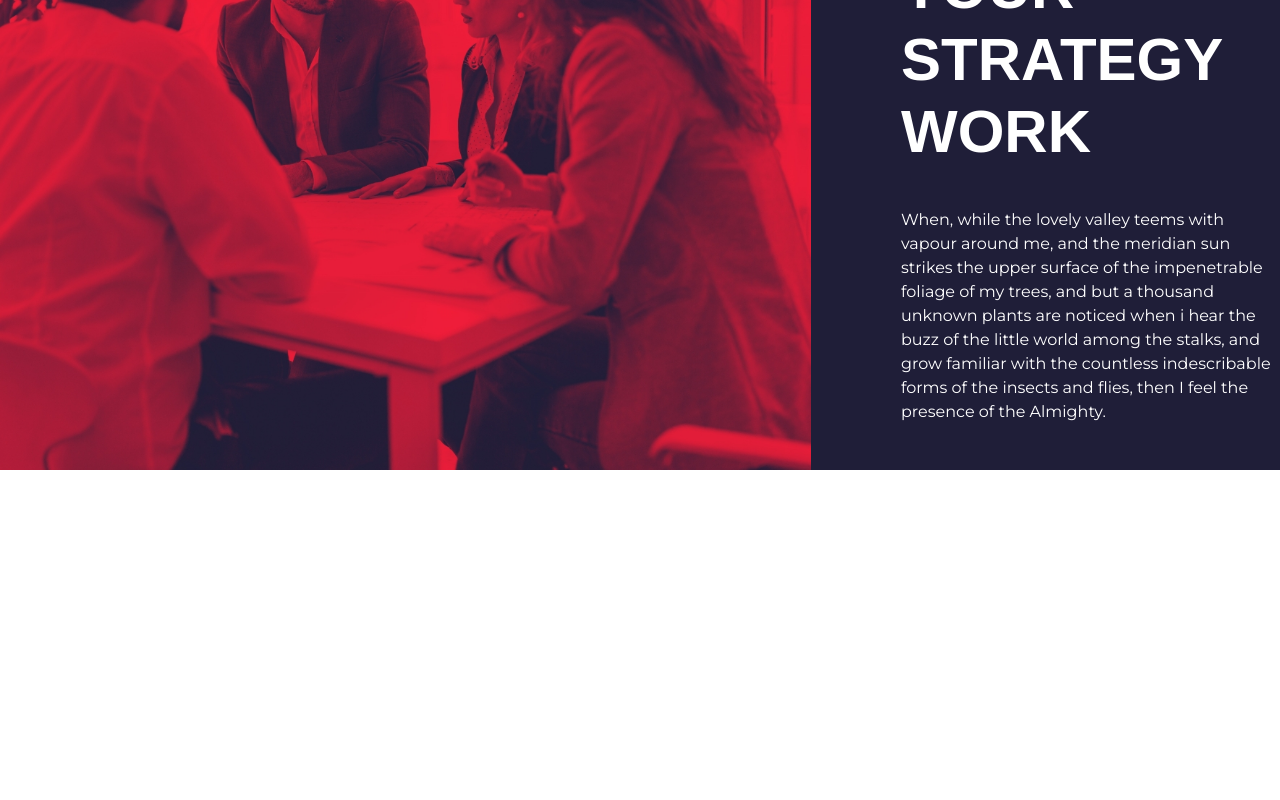
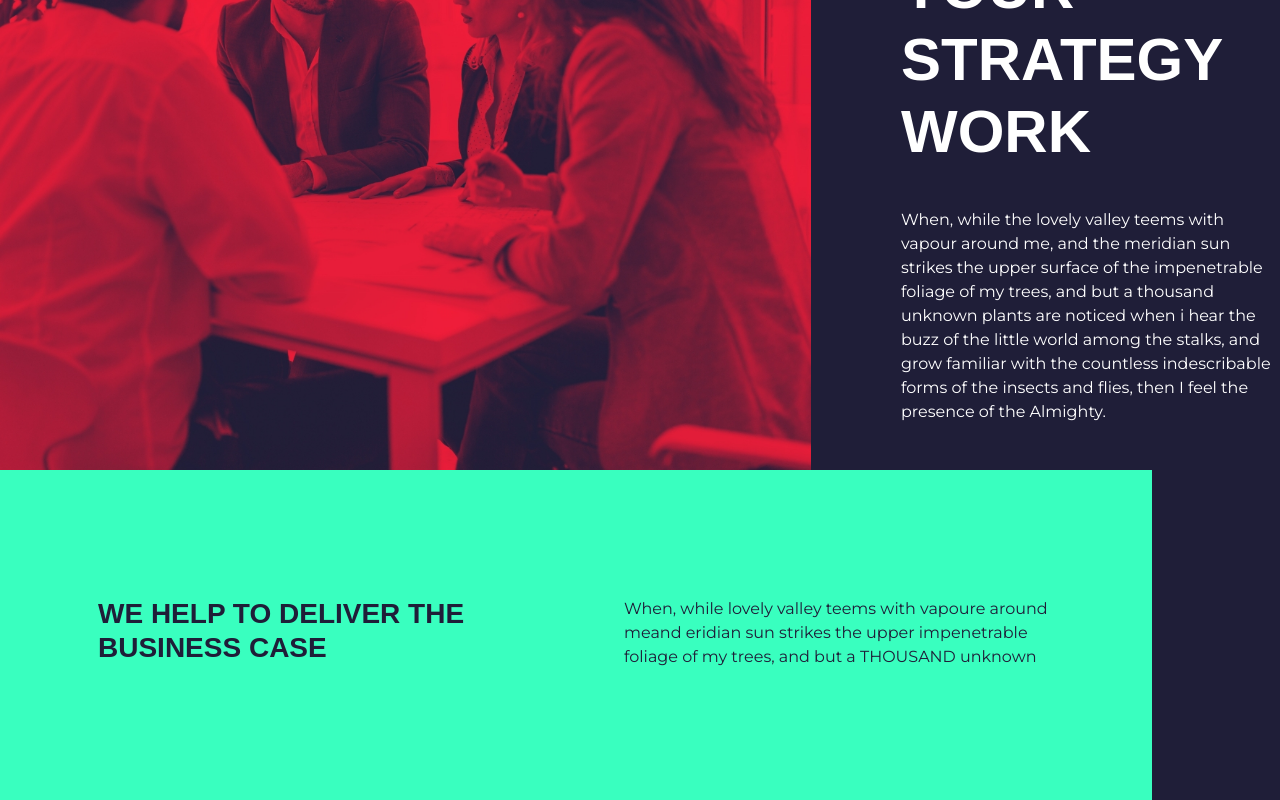
Before and after one commit to GiordanoRinaldi/proj-html-vuejs, a Vue app: page / in a window 1280 px wide. Shown: the part 2132-2932 px from the top of the page. Before the commit the page ends 2602 px from the top, so only its background shows below. Built offline with nearby package versions, Linux system fonts and the light colour scheme; a web font is replaced by a local one.

Commit message:
terza sezione (manca bottone)

```diff
--- a/src/components/Main.vue
+++ b/src/components/Main.vue
@@ -63,7 +63,12 @@
           When, while the lovely valley teems with vapour around me, and the meridian sun strikes the upper surface of the impenetrable foliage of my trees, and but a thousand unknown plants are noticed when i hear the buzz of the little world among the stalks, and grow familiar with the countless indescribable forms of the insects and flies, then I feel the presence of the Almighty.
         </div>
       </div>
-
+      <div class="get-started d-flex justify-content-center align-items-center">
+        <div class="d-flex">
+          <div class="me-5"> <h3 class="secondFont">WE HELP TO DELIVER THE BUSINESS CASE</h3> </div>
+          <div class="ms-5">When, while lovely valley teems with vapoure around meand eridian sun strikes the upper impenetrable foliage of my trees, and but a THOUSAND unknown</div>
+        </div>
+      </div>
     </section>
   </main>
 </template>
@@ -142,6 +147,17 @@ export default {
   }
 
 
+  .get-started {
+    color: $principalBackground;
+    height: 330px;
+    width: calc(100vw - 10%);
+    background-color: #39FFBF;
+    div{
+      div{
+        width: 430px;
+      }
+    }
+  }
 }
 
 
```
